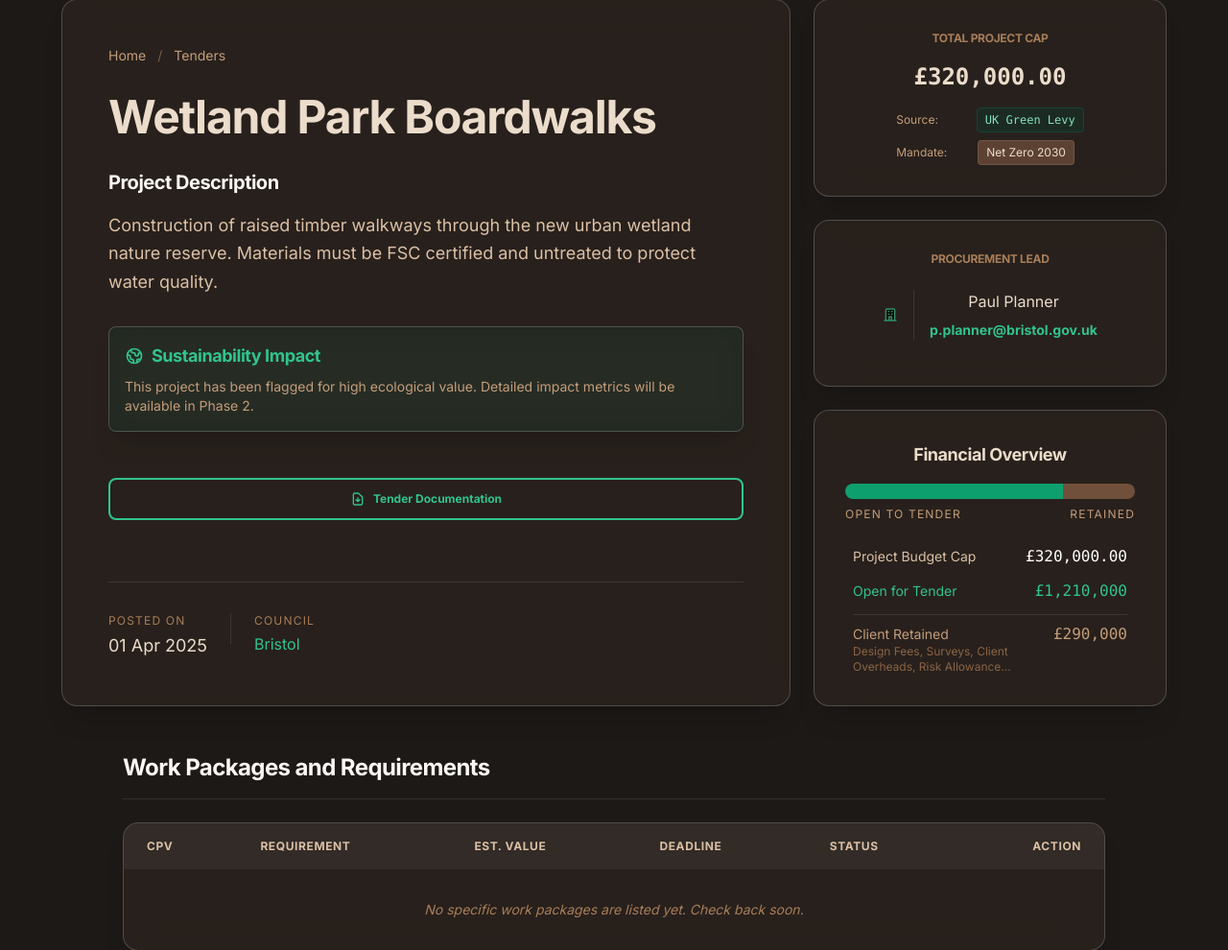
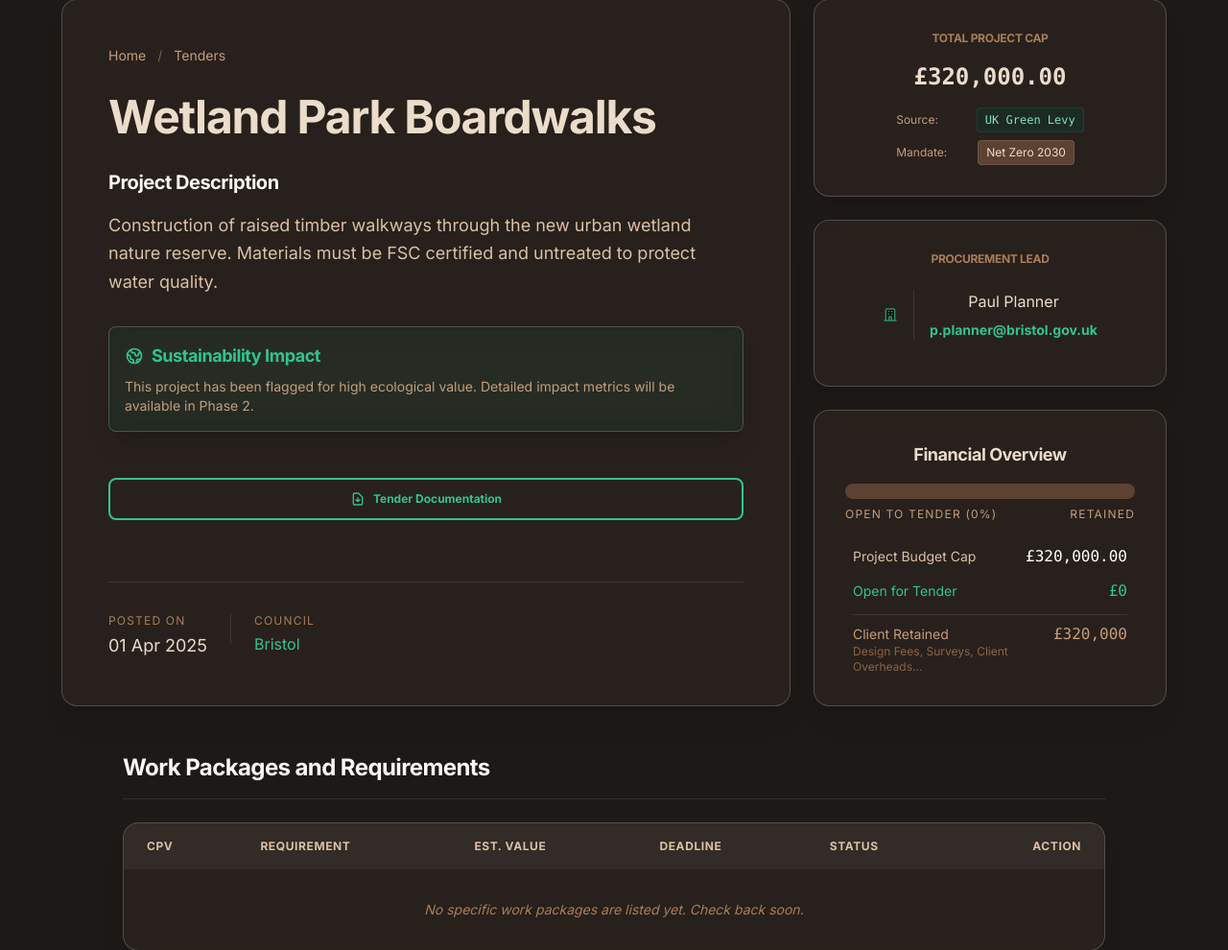
Before and after one commit to OscarD8/tenders-bidding-system, a Django app: page /supply_chain/councils/bristol/wetland-park-boardwalks in a window 1280 px wide. Shown: the part 97-1087 px from the top of the page at 96% size. Run offline with Django 5.2, Linux system fonts and the light colour scheme; data comes from the database, SQL or seed files in the repository.

Commit message:
[DJANGO/AI/HTML] - financial overview of project_detail updated to calculate based on requirement models linked to a project. - Minor change to make views of council pages DRY by implementing custom manager for councils that handles the annotation for count of linked projects.

```diff
--- a/Django_Project/supply_chain/models.py
+++ b/Django_Project/supply_chain/models.py
@@ -1,6 +1,14 @@
+from django.db import models
+from django.db.models import Sum, F, Value, DecimalField, Count
+from django.db.models.functions import Coalesce
+from autoslug import AutoSlugField
 from django.core.validators import RegexValidator
-from django.db import models
-from autoslug import AutoSlugField
+
+class CouncilManager(models.Manager):
+    def with_counts(self):
+        return self.get_queryset().annotate(
+            projects_count=Count('project')
+        )
 
 
 class Council(models.Model):
@@ -14,12 +22,32 @@ class Council(models.Model):
     created_at = models.DateTimeField(auto_now_add=True)
     updated_at = models.DateTimeField(auto_now=True)
 
+    objects = CouncilManager()
+
     class Meta:
         verbose_name_plural = "Councils"
         ordering = ['name']
 
     def __str__(self):
         return f'{self.name} Council'
+
+
+class ProjectManager(models.Manager):
+    def with_financials(self):
+        """
+        Annotates the query with 'total_allocated' and 'retained_budget'
+        calculated directly in the database.
+        """
+        return self.get_queryset().annotate(
+            # Coalesce ensures if there are NO requirements, we get 0 instead of None (null)
+            total_allocated=Coalesce(
+                Sum('requirements__estimated_value'),
+                Value(0, output_field=DecimalField())
+            ),
+
+            # Calculate Retained: Budget - Allocated
+            retained_budget=F('budget') - F('total_allocated')
+        )
 
 
 class Project(models.Model):
@@ -33,12 +61,29 @@ class Project(models.Model):
     created_at = models.DateTimeField(auto_now_add=True)
     updated_at = models.DateTimeField(auto_now=True)
 
+    objects = ProjectManager()
+
     class Meta:
         ordering = ['-created_at']
         verbose_name_plural = "Projects"
 
     def __str__(self):
         return f'{self.title}'
+
+    @property # Treat this function like a variable. Don't make me use brackets () to call it.
+    def percentage_allocated(self): # this is like an interface
+        if self.budget == 0:
+            return 0
+
+        # 1. Try to get the pre-calculated value from our custom manager (Fast)
+        allocated = getattr(self, 'total_allocated', None)
+
+        # 2. Fallback: If 'total_allocated' is missing (e.g. accessed via Admin or basic .get())
+        # we must query the database now to ensure the property doesn't break.
+        if allocated is None:
+            allocated = self.requirements.aggregate(total=Sum('estimated_value'))['total'] or 0
+
+        return (allocated / self.budget) * 100
 
 
 class Requirement(models.Model):
--- a/Django_Project/supply_chain/templates/supply_chain/project/project_detail.html
+++ b/Django_Project/supply_chain/templates/supply_chain/project/project_detail.html
@@ -108,36 +108,46 @@
 {% block sidebar_card_3 %}
     <h3 class="text-lg font-bold mb-4">Financial Overview</h3>
 
-    <!-- Requires Requirements Model Extension -->
-    <div class="w-full h-4 rounded-full overflow-hidden flex mb-2">
-        <div class="h-full bg-bamboo-500 w-3/4" title="Tendered Work Packages"></div>
-        <div class="h-full bg-earth-700 flex-grow" title="Client Retained Budget"></div>
+    <div class="w-full h-4 rounded-full overflow-hidden flex mb-2 bg-earth-800">
+        <div class="h-full bg-bamboo-500 transition-all duration-500"
+             style="width: {% if project.percentage_allocated > 100 %}100{% else %}{{ project.percentage_allocated }}{% endif %}%"
+             title="Tendered Work Packages">
+        </div>
     </div>
 
     <div class="flex justify-between text-xs text-earth-400 uppercase tracking-widest mb-6">
-        <span>Open to Tender</span>
+        <span>Open to Tender ({{ project.percentage_allocated|floatformat:0 }}%)</span>
         <span>Retained</span>
     </div>
 
     <div class="space-y-3 text-left w-full px-2">
+
         <div class="flex justify-between items-baseline">
             <span class="text-sm text-earth-300">Project Budget Cap</span>
-            <data value="{{ project.budget }}" class="font-mono text-white">£{{ project.budget|intcomma }}</data>
+            <data value="{{ project.budget }}" class="font-mono text-white">
+                £{{ project.budget|intcomma }}
+            </data>
         </div>
 
         <div class="flex justify-between items-baseline">
             <span class="text-sm text-bamboo-400">Open for Tender</span>
-            <data value="1210000" class="font-mono text-bamboo-400">£1,210,000</data>
-            <!-- Needs Requirement model extension -->
+            <data value="{{ project.total_allocated }}" class="font-mono text-bamboo-400">
+                £{{ project.total_allocated|intcomma }}
+            </data>
         </div>
 
         <div class="flex justify-between items-baseline pt-2 border-t border-white/10">
             <div class="flex flex-col">
                 <span class="text-sm text-earth-400">Client Retained</span>
-                <span class="text-xs text-earth-600 mr-8">Design Fees, Surveys, Client Overheads, Risk Allowance...</span>
+                <span class="text-xs text-earth-600 mr-8">
+                    Design Fees, Surveys, Client Overheads...
+                </span>
             </div>
-            <data value="290000" class="font-mono text-earth-400">£290,000</data>
-            <!-- Needs Requirement model extension -->
+
+            <data value="{{ project.retained_budget }}"
+                  class="font-mono {% if project.retained_budget < 0 %}text-red-400{% else %}text-earth-400{% endif %}">
+                £{{ project.retained_budget|intcomma }}
+            </data>
         </div>
     </div>
 {% endblock %}
--- a/Django_Project/supply_chain/views.py
+++ b/Django_Project/supply_chain/views.py
@@ -5,13 +5,9 @@ from supply_chain.models import Council, Project
 
 
 def all_councils(request):
-    councils = (
-        Council.objects
-        .annotate(projects_count=Count('project'))
-        .order_by('name')
-    )
+    councils = Council.objects.with_counts().order_by('name')
 
-    return render(request, 'supply_chain/council/all_councils_list.html', { 'councils': councils})
+    return render(request, 'supply_chain/council/all_councils_list.html', {'councils': councils})
 
 
 def all_projects(request):
@@ -21,20 +17,19 @@ def all_projects(request):
 
 
 def project_detail(request, council_slug, project_slug):
-    project = get_object_or_404(Project, council__slug=council_slug, slug=project_slug)
+    project = get_object_or_404(
+        Project.objects.with_financials(), # Add the annotation instruction to the queryset
+        council__slug=council_slug,
+        slug=project_slug
+    )
 
     return render(request, 'supply_chain/project/project_detail.html', {'project': project})
 
 
 def council_detail(request, slug):
     council = get_object_or_404(
-        Council.objects.annotate(projects_count=Count('project')),
+        Council.objects.with_counts(),
         slug=slug
     )
 
-    context = {
-        'council': council,
-        'project_count': council.projects_count,
-    }
-
-    return render(request, 'supply_chain/council/council_detail.html', context)
+    return render(request, 'supply_chain/council/council_detail.html', {'council': council})
--- a/Django_Project/theme/static/dist/css/styles.css
+++ b/Django_Project/theme/static/dist/css/styles.css
@@ -6,6 +6,7 @@
     --font-sans: "Inter", ui-sans-serif, system-ui, -apple-system, BlinkMacSystemFont, "Segoe UI", Roboto, "Helvetica Neue", Arial, sans-serif;
     --font-serif: ui-serif, Georgia, Cambria, "Times New Roman", Times, serif;
     --font-mono: ui-monospace, SFMono-Regular, Menlo, Monaco, Consolas, "Liberation Mono", "Courier New", monospace;
+    --color-red-400: oklch(70.4% 0.191 22.216);
     --color-yellow-100: oklch(97.3% 0.071 103.193);
     --color-yellow-500: oklch(79.5% 0.184 86.047);
     --color-lime-400: oklch(84.1% 0.238 128.85);
@@ -1561,6 +1562,9 @@
   .text-lime-400 {
     color: var(--color-lime-400);
   }
+  .text-red-400 {
+    color: var(--color-red-400);
+  }
   .text-slate-400 {
     color: var(--color-slate-400);
   }
```
